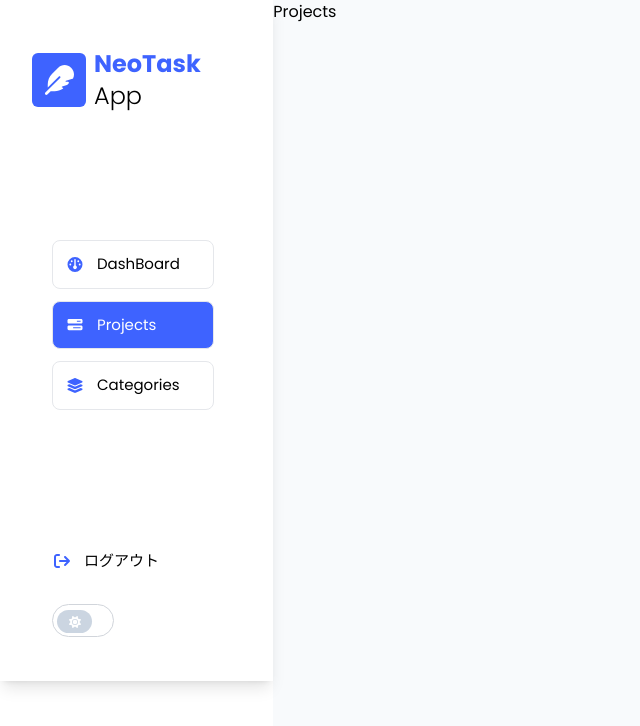
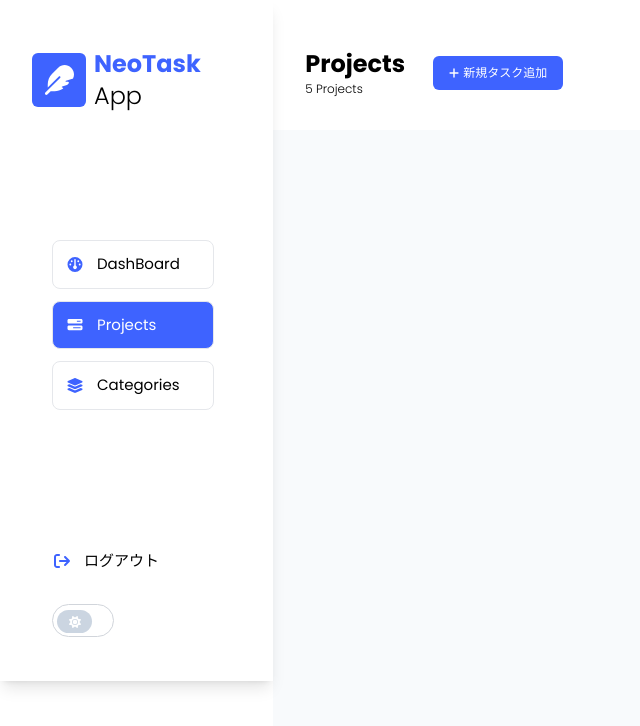
Before and after one commit to Kroro1208/neo-task-app, a Next.js app: page /dashboard in a window 1280 px wide. Both pictures are taken after a click on the element "Projects". Shown: the top 726 px of the page, without its empty margins (0-640 px from the left). Built offline with nearby package versions, Linux system fonts and the light colour scheme.

Commit message:
新規タスク追加画面実装

```diff
--- a/src/app/components/ProjectsScreen/Projects.tsx
+++ b/src/app/components/ProjectsScreen/Projects.tsx
@@ -1,8 +1,9 @@
+import ProjectsTopBar from "./ProjectsTopBar"
 
 const Projects = () => {
   return (
     <div className='h-[1000px] w-full bg-slate-50'>
-      Projects
+      <ProjectsTopBar />
     </div>
   )
 }
--- /dev/null
+++ b/src/app/components/ProjectsScreen/ProjectsTopBar.tsx
@@ -0,0 +1,34 @@
+import { faBars, faPlus } from '@fortawesome/free-solid-svg-icons'
+import { FontAwesomeIcon } from '@fortawesome/react-fontawesome'
+import { useGlobalContextProvider } from '@/app/ContextAPI';
+import { icon } from '@fortawesome/fontawesome-svg-core';
+
+const ProjectsTopBar = () => {
+    const { sideBar, mobileView, isDark } = useGlobalContextProvider();
+    const { openSideBar, setOpenSideBar } = sideBar;
+    const { isMobileView } = mobileView;
+  return (
+    <div className={`${isDark ? "bg-blackColor" : "bg-white" }
+        flex justify-between pt-12 p-8`}>
+      <div className='flex items-center gap-7'>
+        <span className='flex flex-col'>
+            <span className='font-bold text-2xl'>Projects</span>
+            <p className='font-light text-[12px]'>5 Projects</p>
+        </span>
+        <button className='text-[12px] bg-mainColor flex items-center p-2 px-4 gap-1 rounded-md text-white'>
+            <FontAwesomeIcon className='font-bold' icon={faPlus} height={10} width={10}/>
+            <p>新規タスク追加</p>
+        </button>
+      </div>
+      <FontAwesomeIcon
+        icon={faBars}
+        height={20}
+        width={20}
+        onClick={()=>setOpenSideBar(!openSideBar)}
+        className={`${isMobileView ? "block" : "hidden" }
+        ${isDark ? "text-white" : "text-gray-800"} cursor-pointer`} />
+    </div>
+  )
+}
+
+export default ProjectsTopBar
```
